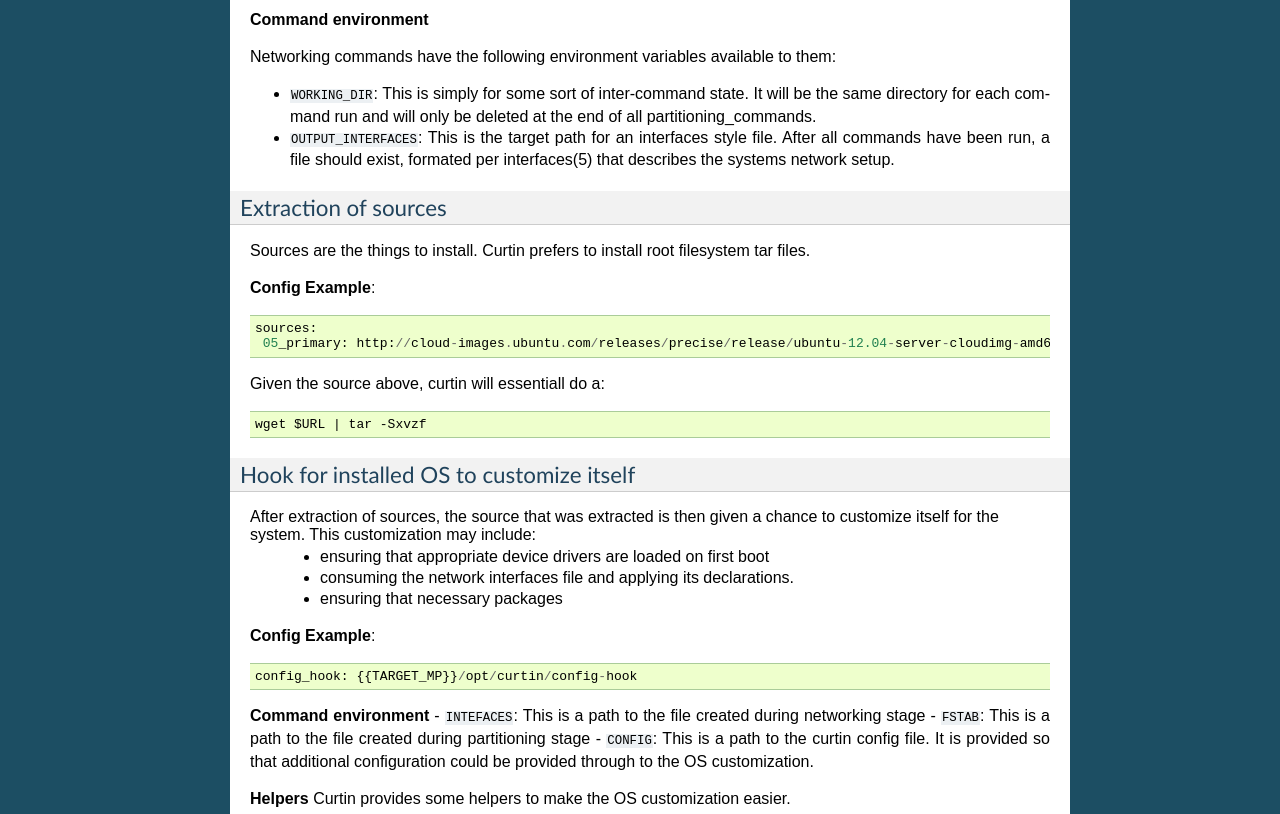
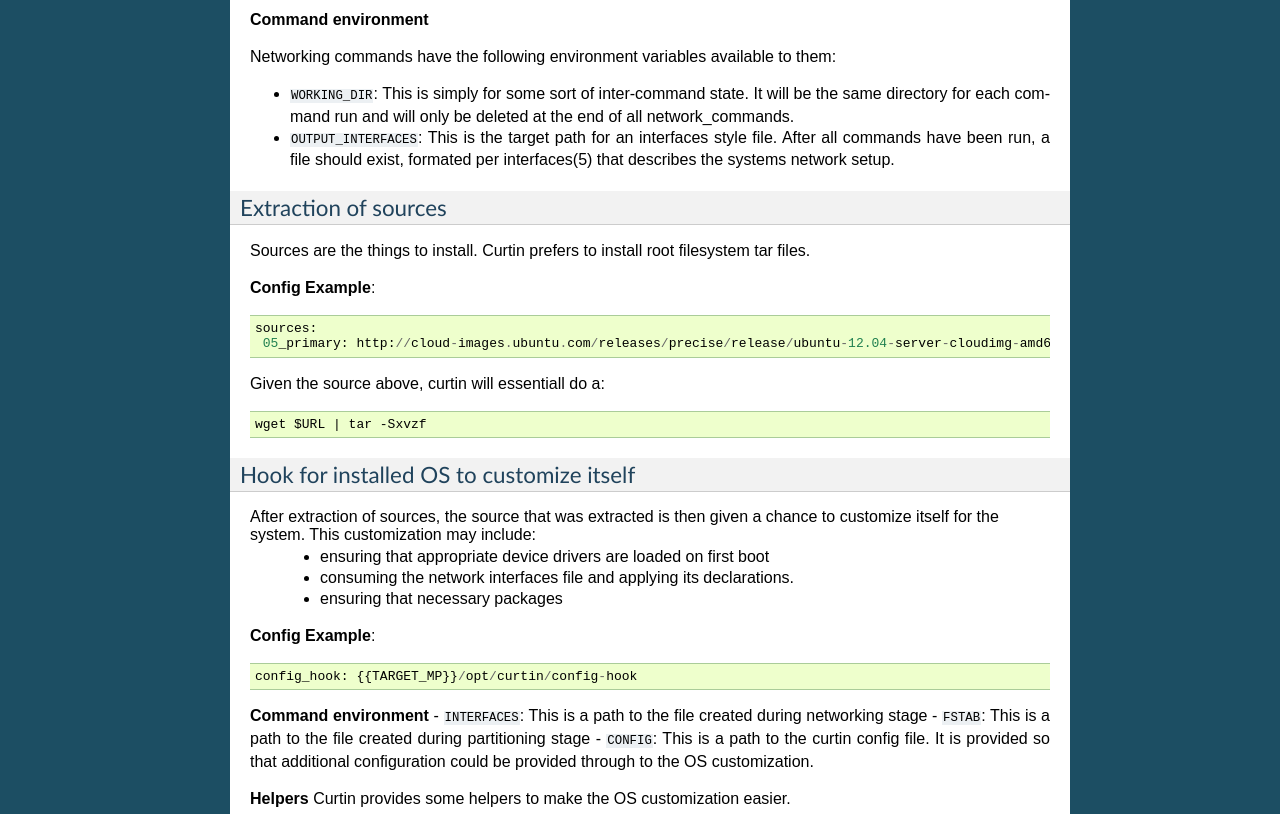
Before and after one commit to canonical/curtin, a Sphinx documentation site: the page built from doc/topics/overview.rst, in a window 1280 px wide and 1400 px high, scrolled down 1378 px. Shown: the part 296-1110 px from the top of the window. Built offline with Sphinx 7.4.7, drawn with Linux system fonts in a browser that asks for light colours.

Commit message:
doc: minor typo/copy fixes
bzr-revno: 4

```diff
--- a/doc/topics/overview.rst
+++ b/doc/topics/overview.rst
@@ -73,7 +73,7 @@ Note, that as with fstab, this file is not copied verbatum to the target filesys
 
 Networking commands have the following environment variables available to them:
 
-- ``WORKING_DIR``: This is simply for some sort of inter-command state.  It will be the same directory for each command run and will only be deleted at the end of all partitioning_commands.
+- ``WORKING_DIR``: This is simply for some sort of inter-command state.  It will be the same directory for each command run and will only be deleted at the end of all network_commands.
 - ``OUTPUT_INTERFACES``: This is the target path for an interfaces style file. After all commands have been run, a file should exist, formated per interfaces(5) that describes the systems network setup.
 
 Extraction of sources
@@ -101,7 +101,7 @@ After extraction of sources, the source that was extracted is then given a chanc
  config_hook: {{TARGET_MP}}/opt/curtin/config-hook
 
 **Command environment**
-- ``INTEFACES``: This is a path to the file created during networking stage
+- ``INTERFACES``: This is a path to the file created during networking stage
 - ``FSTAB``: This is a path to the file created during partitioning stage
 - ``CONFIG``: This is a path to the curtin config file.  It is provided so that additional configuration could be provided through to the OS customization.
 
```
